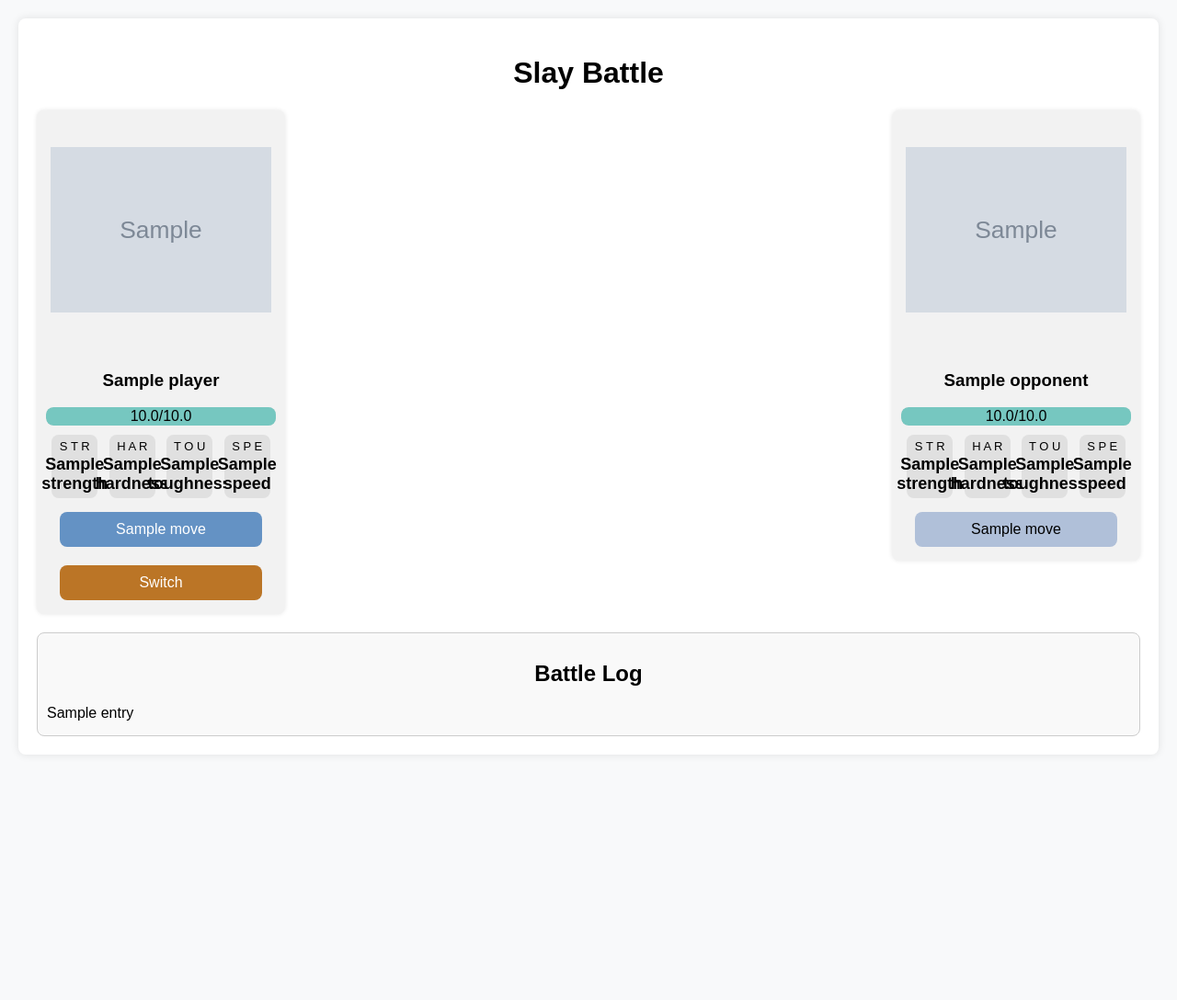
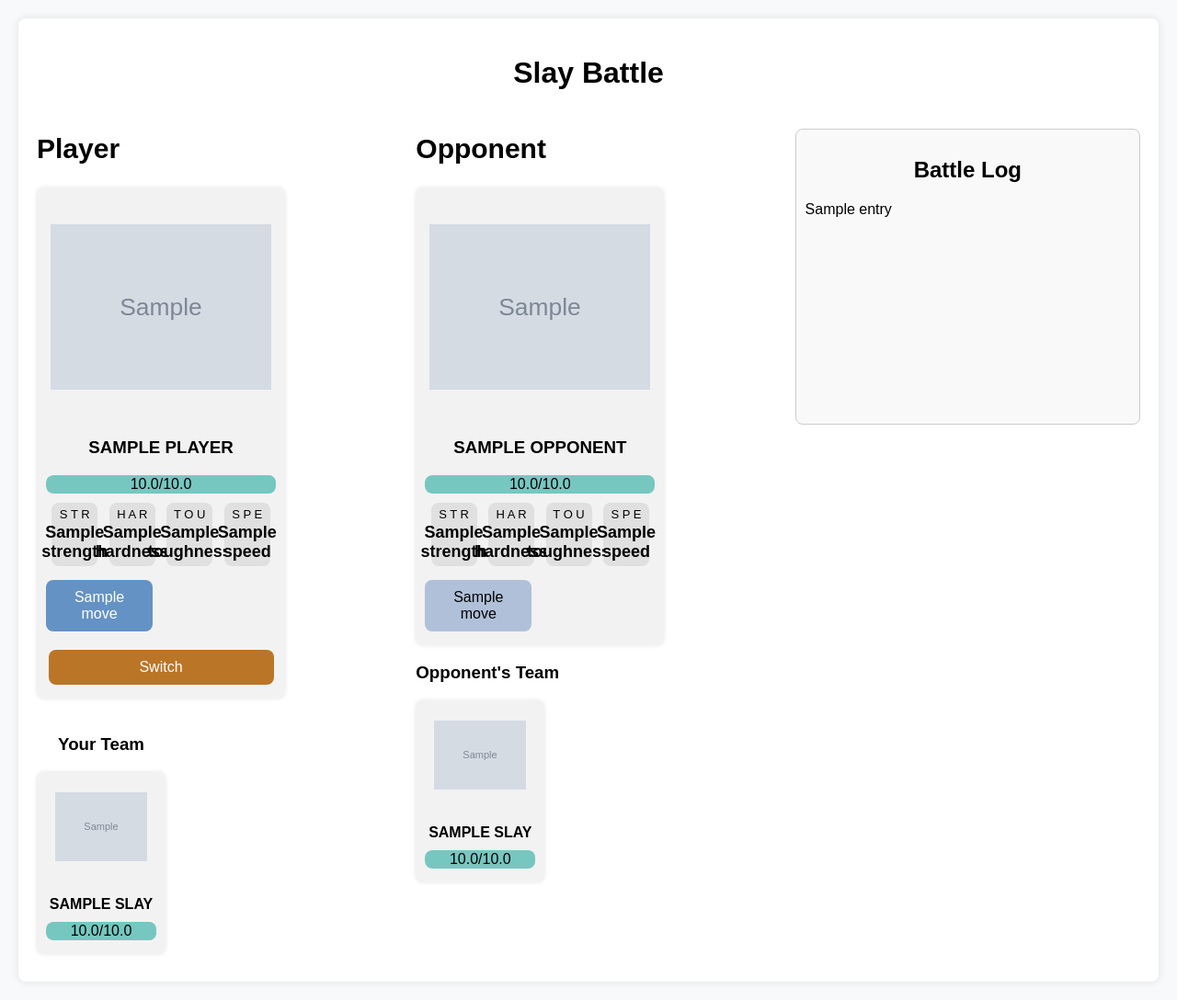
Before and after one commit to hatsugan/slaymon0, a Flask app: template templates/battle.html in a window 1280 px wide. Shown: the whole page at 92% size. Before the commit the page ends 801 px from the top, so only its background shows below. Run offline with Flask 3, Linux system fonts and the light colour scheme; the template is opened without the code that fills it: most values are stand-ins (such as "Sample title", 1, 10 or a date in 2020); grey boxes marked "Sample" are stand-in pictures.

Commit message:
game logic further improved. handles turns better with switching and moves. gui beutified and added team to gui

```diff
--- a/app.py
+++ b/app.py
@@ -84,8 +84,14 @@ def rematch():
             battle.player1.active_slay.moves,
             battle.player1.active_slay.abilities
         )
-        player = Player("Player", player_team)
-        opponent = Player("Opponent", opponent_team)
+        for slay in player_team:
+            slay.reset_to_base()
+        for slay in opponent_team:
+            slay.reset_to_base()
+        logger.debug("Slays all reset")
+
+        player = Player("Aures", player_team)
+        opponent = Player("Robo Aaron", opponent_team)
         battle = Battle(player, opponent, move_handler)
         logger.debug(f"Rematch: {battle.player1.active_slay.name} vs {battle.player2.active_slay.name}")
         logger.debug(f"{battle.player1.active_slay.name} starting health: {battle.player1.active_slay.health}")
--- a/static/styles.css
+++ b/static/styles.css
@@ -3,6 +3,11 @@ body {
     background-color: #f8f9fa;
     margin: 0;
     padding: 20px;
+}
+
+
+h1, h2, h3 {
+    text-align: center;
 }
 
 .container {
@@ -14,15 +19,92 @@ body {
     box-shadow: 0 0 10px rgba(0, 0, 0, 0.1);
 }
 
-h1, h2, h3 {
-    text-align: center;
+.content {
+    display: flex;
+    justify-content: space-between;
 }
 
-.battle-section {
+.player-section, .enemy-section {
     display: flex;
-    justify-content: space-between;
+    flex-direction: column;
+    width: 35%; /* Adjust width as needed */
     align-items: flex-start;
 }
+
+.player-section-title {
+    text-align: center;
+    font-size: 1.875em;
+}
+
+.battle-log {
+    width: 30%; /* Adjust width as needed */
+    max-height: 300px; /* Set the desired height for the log */
+    overflow-y: auto; /* Enable vertical scrolling */
+    margin-top: 20px;
+    padding: 10px;
+    border: 1px solid #ccc;
+    border-radius: 8px;
+    background-color: #f9f9f9;
+}
+
+.player-team {
+    margin-top: 20px;
+}
+
+.team-list {
+    display: flex;
+    flex-wrap: wrap;
+    justify-content: space-between;
+}
+
+.team-slay {
+    width: 120px;
+    background-color: #f2f2f2;
+    padding: 10px;
+    border-radius: 8px;
+    box-shadow: 0 0 5px rgba(0, 0, 0, 0.1);
+    text-align: center;
+    margin-bottom: 10px;
+}
+
+.team-slay img {
+    width: 100px;
+    height: 100px;
+    object-fit: contain;
+    margin-bottom: 0px;
+}
+
+.team-slay h4 {
+    margin-bottom: 10px;
+    text-transform: uppercase;
+}
+
+.team-slay .health-bar {
+    width: 100%;
+    background-color: #e0e0e0;
+    border-radius: 8px;
+    overflow: hidden;
+    position: relative;
+    margin: 5px 0;
+}
+
+.team-slay .health {
+    height: 20px;
+    background-color: #76c7c0;
+    border-radius: 8px;
+}
+
+.team-slay .health-text {
+    position: absolute;
+    top: 0;
+    left: 50%;
+    transform: translateX(-50%);
+    width: 100%;
+    text-align: center;
+    line-height: 20px;
+    color: black;
+}
+
 
 .slay-card {
     width: 250px;
@@ -33,11 +115,15 @@ h1, h2, h3 {
     text-align: center;
 }
 
+.slay-card h3 {
+    text-transform: uppercase;
+}
+
 .slay-card img {
     width: 240px;
     height: 240px;
     object-fit: contain;
-    margin-bottom: 10px;
+    margin-bottom: 0px;
 }
 
 .health-bar {
@@ -93,10 +179,10 @@ h1, h2, h3 {
     font-weight: bold;
 }
 
-.moves_opponent {
-    display: flex;
-    flex-direction: column;
-    align-items: center;
+.moves, .moves_opponent {
+    display: grid;
+    grid-template-columns: repeat(2, 1fr);
+    gap: 10px;
     margin-top: 10px;
 }
 
@@ -112,13 +198,6 @@ h1, h2, h3 {
     border-radius: 8px;
 }
 
-
-.moves {
-    display: flex;
-    flex-direction: column;
-    align-items: center;
-    margin-top: 10px;
-}
 
 .moves a {
     display: block;
@@ -145,7 +224,7 @@ h1, h2, h3 {
 
 .switch-button a {
     display: block;
-    width: 80%;
+    width: 90%;
     text-align: center;
     background-color: #bb7526;
     color: white;
--- a/templates/battle.html
+++ b/templates/battle.html
@@ -10,7 +10,9 @@
 <body>
     <div class="container">
         <h1>Slay Battle</h1>
-        <div class="battle-section">
+        <div class="content">
+            <div class="player-section">
+                <h2 class="player-section-title">Player</h2>
                 <div class="slay-card">
                     <img src="{{ url_for('static', filename='images/' + player.image) }}" alt="{{ player.name }}">
                     <h3>{{ player.name }}</h3>
@@ -45,6 +47,24 @@
                         <a href="{{ url_for('switch') }}" class="switch-button">Switch</a>
                     </div>
                 </div>
+                <div class="player-team">
+                    <h3>Your Team</h3>
+                    <div class="team-list">
+                        {% for slay in battle.player1.slays %}
+                            <div class="team-slay">
+                                <img src="{{ url_for('static', filename='images/' + slay.image) }}" alt="{{ slay.name }}">
+                                <h4>{{ slay.name }}</h4>
+                                <div class="health-bar">
+                                    <div class="health" style="width: {{ slay.health / slay.max_health * 100 }}%;"></div>
+                                    <div class="health-text">{{ "%.1f" % slay.health }}/{{ "%.1f" % slay.max_health }}</div>
+                                </div>
+                            </div>
+                        {% endfor %}
+                    </div>
+                </div>
+            </div>
+            <div class="enemy-section">
+                <h2 class="player-section-title">Opponent</h2>
                 <div class="slay-card">
                     <img src="{{ url_for('static', filename='images/' + opponent.image) }}" alt="{{ opponent.name }}">
                     <h3>{{ opponent.name }}</h3>
@@ -76,6 +96,21 @@
                         {% endfor %}
                     </div>
                 </div>
+                <div class="opponent-team">
+                    <h3>Opponent's Team</h3>
+                    <div class="team-list">
+                        {% for slay in battle.player2.slays %}
+                            <div class="team-slay">
+                                <img src="{{ url_for('static', filename='images/' + slay.image) }}" alt="{{ slay.name }}">
+                                <h4>{{ slay.name }}</h4>
+                                <div class="health-bar">
+                                    <div class="health" style="width: {{ slay.health / slay.max_health * 100 }}%;"></div>
+                                    <div class="health-text">{{ "%.1f" % slay.health }}/{{ "%.1f" % slay.max_health }}</div>
+                                </div>
+                            </div>
+                        {% endfor %}
+                    </div>
+                </div>
             </div>
             <div class="battle-log" id="battle-log">
                 <h2>Battle Log</h2>
@@ -84,6 +119,7 @@
                     <li>{{ entry|safe }}</li>
                     {% endfor %}
                 </ul>
+            </div>
         </div>
         {% if battle.is_battle_over() %}
             <div class="result">
```
Also changed, not shown: game_engine.py (+117 -36 lines), templates/switch.html (added, +20 -0 lines). Lines whose indentation alone changed are shown as unchanged.
